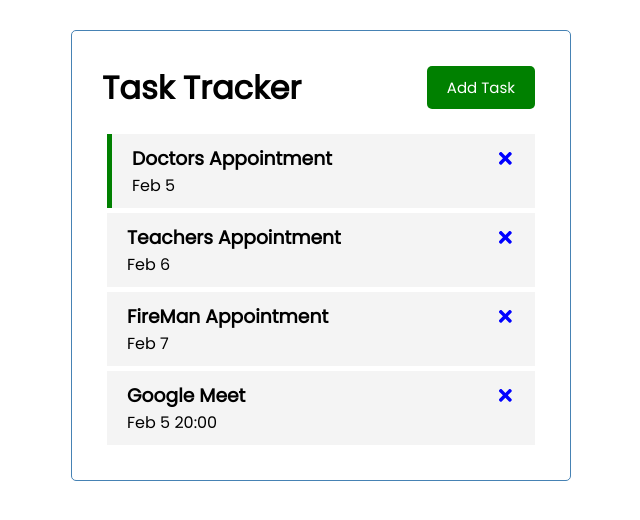
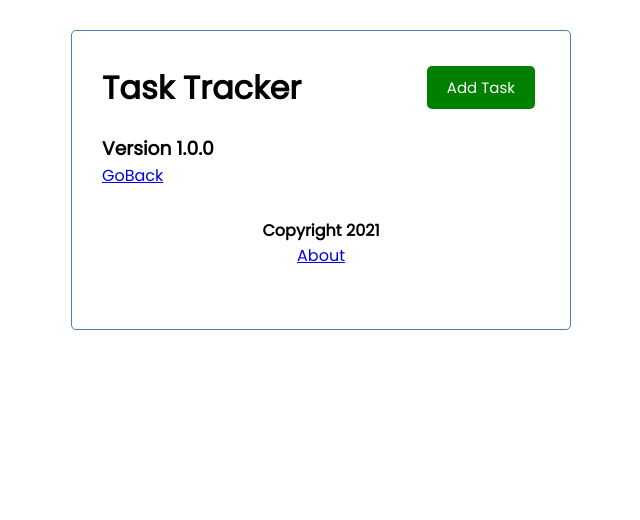
Before and after one commit to Rahul-ai/Tracker, a React (Create React App) app: page /about in a window 1280 px wide. Shown: the top 520 px of the page, without its empty margins (319-959 px from the left). Built offline with nearby package versions, Linux system fonts and the light colour scheme; data requests are answered from the project's data file.

Commit message:
.Added Route

```diff
--- a/db.json
+++ b/db.json
@@ -10,7 +10,7 @@
       "id": "2",
       "text": "Teachers Appointment",
       "day": "Feb 6",
-      "reminder": false
+      "reminder": true
     },
     {
       "id": "3",
--- a/package.json
+++ b/package.json
@@ -10,7 +10,10 @@
     "react": "^18.2.0",
     "react-dom": "^18.2.0",
     "react-icons": "^4.4.0",
+    "react-router": "^6.3.0",
+    "react-router-dom": "^6.3.0",
     "react-scripts": "^5.0.1",
+    "rout": "^1.0.1",
     "web-vitals": "^2.1.4"
   },
   "scripts": {
--- a/src/App.js
+++ b/src/App.js
@@ -3,6 +3,9 @@ import './App.css';
 import Taskss from './component/Tasks'
 import Header from './component/Header';
 import AddTask from './component/AddTask';
+import Footer from './component/footer';
+import About from './component/About'
+import { BrowserRouter as Router, Route, Routes } from 'react-router-dom'
 
 const App = () =>
 {
@@ -30,7 +33,6 @@ const App = () =>
     const res = await fetch(`http://localhost:5000/task/${id}`)
     const data = await res.json()
     return data
-
   }
 
 //show Add Task
@@ -82,8 +84,13 @@ const ToggleReminder = async (id) =>{
 }
 
     return(
+      <Router>
       <div className='container'>
         <Header onAddclick={onAddclick} show={showAddTask}/>
+
+        <Routes>
+        <Route path='/' exact element={
+            <>
             {showAddTask && <AddTask OnAdd = {addTask} />}
             {
               Tasks.length > 0 ? (
@@ -91,7 +98,14 @@ const ToggleReminder = async (id) =>{
               ):(
               <h3>No Tasks TO Show </h3>)
               }
+            </>
+          }
+          />
+       <Route path='/about' element = {<About />} />
+       </Routes>
+        <Footer />
         </div>
+        </Router>
     )
 }
 
--- /dev/null
+++ b/src/component/About.js
@@ -0,0 +1,12 @@
+import { Link } from 'react-router-dom';
+
+const About = () => {
+  return (
+    <div>
+      <h3>Version 1.0.0</h3>
+      <Link to="/">GoBack</Link>
+    </div>
+  );
+}
+
+export default About;
--- /dev/null
+++ b/src/component/footer.js
@@ -0,0 +1,12 @@
+import { Link } from 'react-router-dom'
+
+const footer = () => {
+  return (
+    <footer>
+      <h4>Copyright 2021</h4>
+      <Link to="/about">About </Link>
+    </footer>
+  );
+}
+
+export default footer;
```
Also changed, not shown: 1 other file (tests, documents, lock files or other folders). Lines whose indentation alone changed are shown as unchanged.
